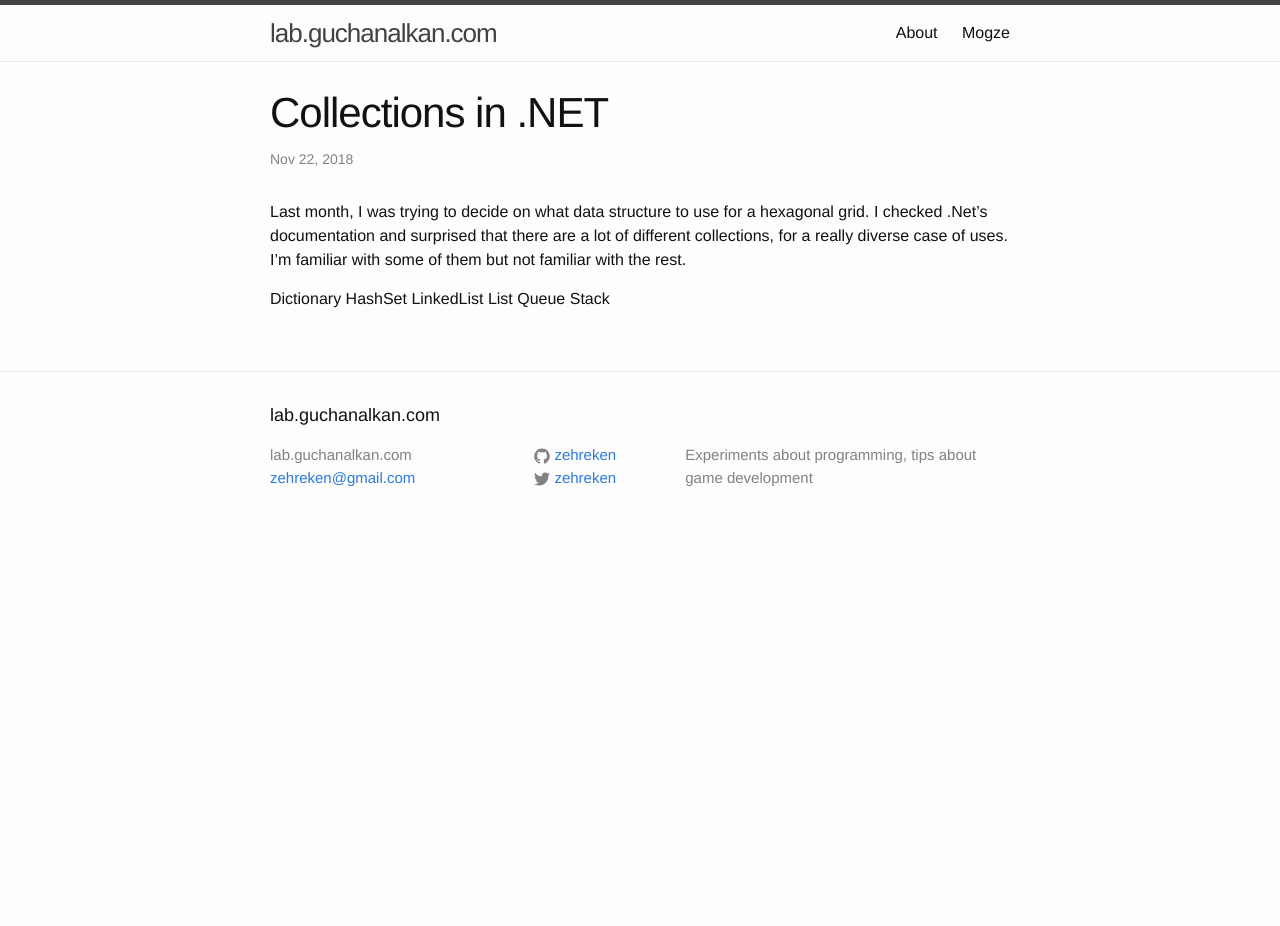
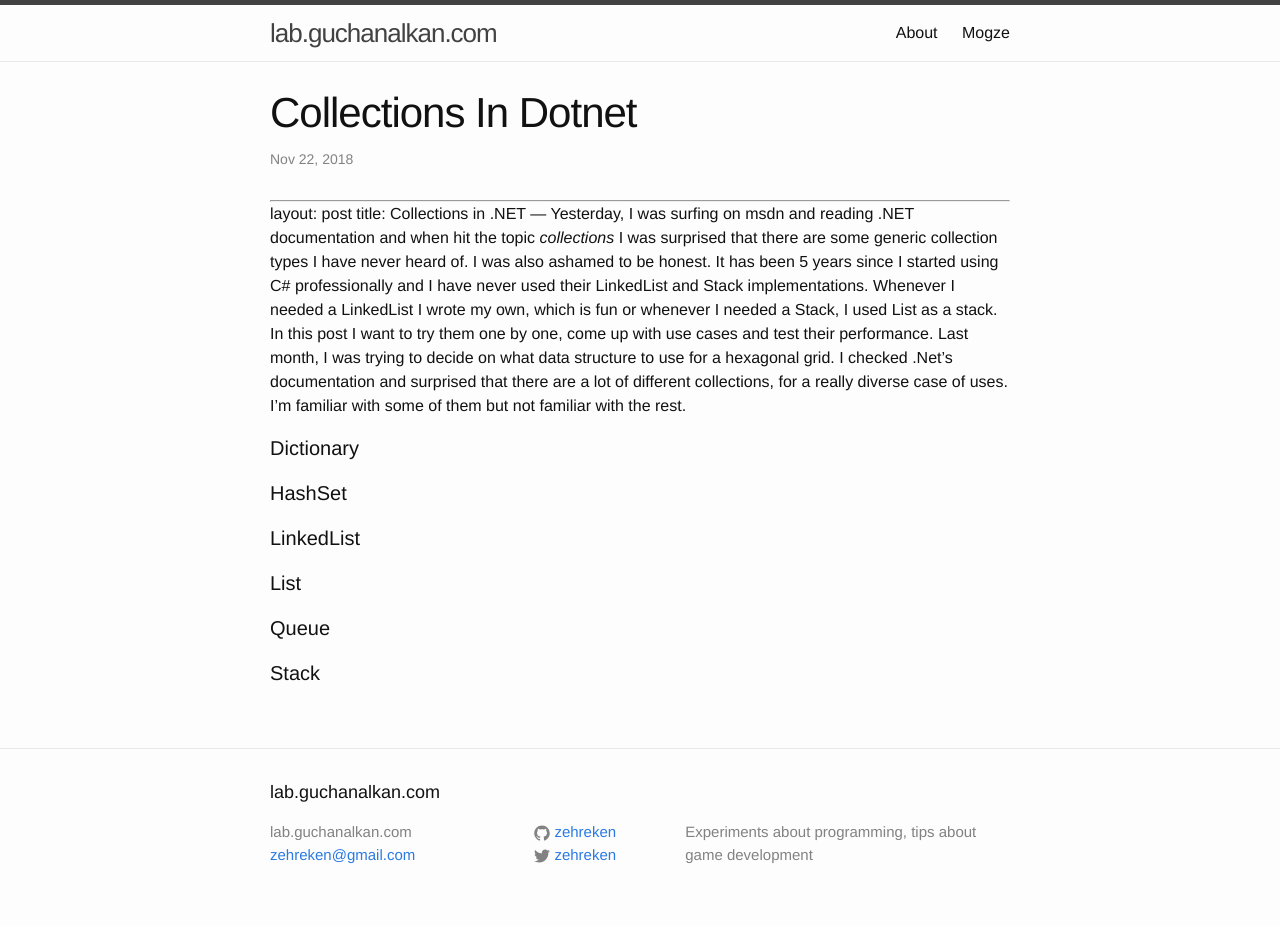
Before and after one commit to zehreken/zehreken.github.io, a Jekyll site: the page built from _posts/2018-11-22-collections-in-dotnet.markdown, in a window 1280 px wide. Built offline with Jekyll 4.4.1, drawn with Linux system fonts in a browser that asks for light colours; our own code applies the rules of GitHub Pages for plain Markdown files; before the commit the page ends 900 px from its top, so only the background shows below that.

Commit message:
Update 2018-11-22-collections-in-dotnet.markdown

```diff
--- a/_posts/2018-11-22-collections-in-dotnet.markdown
+++ b/_posts/2018-11-22-collections-in-dotnet.markdown
@@ -1,13 +1,15 @@
+
 ---
 layout: post
 title: Collections in .NET
 ---
-
+Yesterday, I was surfing on msdn and reading .NET documentation and when hit the topic _collections_ I was surprised that there are some generic collection types I have never heard of. I was also ashamed to be honest. It has been 5 years since I started using C# professionally and I have never used their LinkedList and Stack implementations. Whenever I needed a LinkedList I wrote my own, which is fun or whenever I needed a Stack, I used List as a stack.
+In this post I want to try them one by one, come up with use cases and test their performance.
 Last month, I was trying to decide on what data structure to use for a hexagonal grid. I checked .Net's documentation and surprised that there are a lot of different collections, for a really diverse case of uses. I'm familiar with some of them but not familiar with the rest.
 
-Dictionary
-HashSet
-LinkedList
-List
-Queue
-Stack
+#### Dictionary
+#### HashSet
+#### LinkedList
+#### List
+#### Queue
+#### Stack
```
